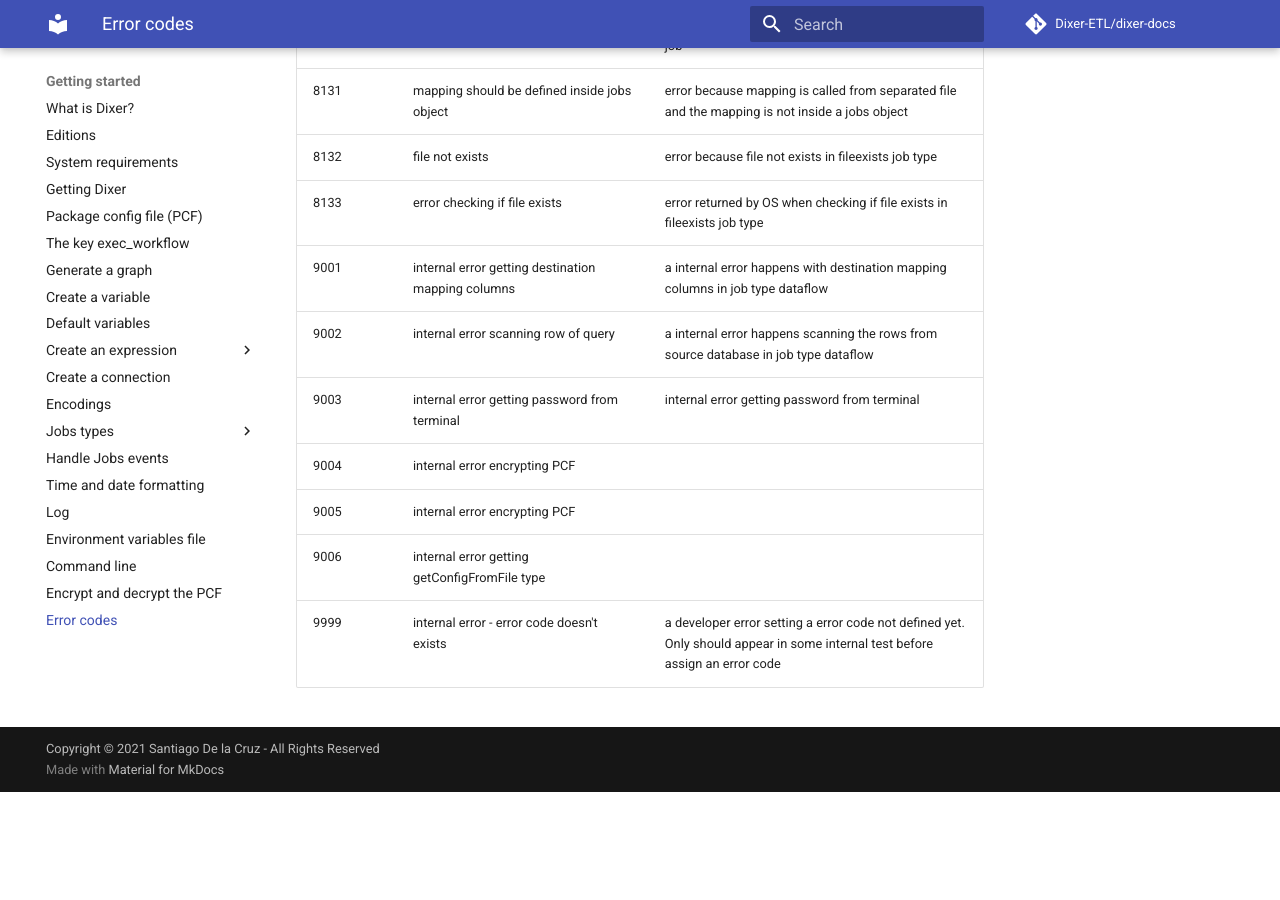
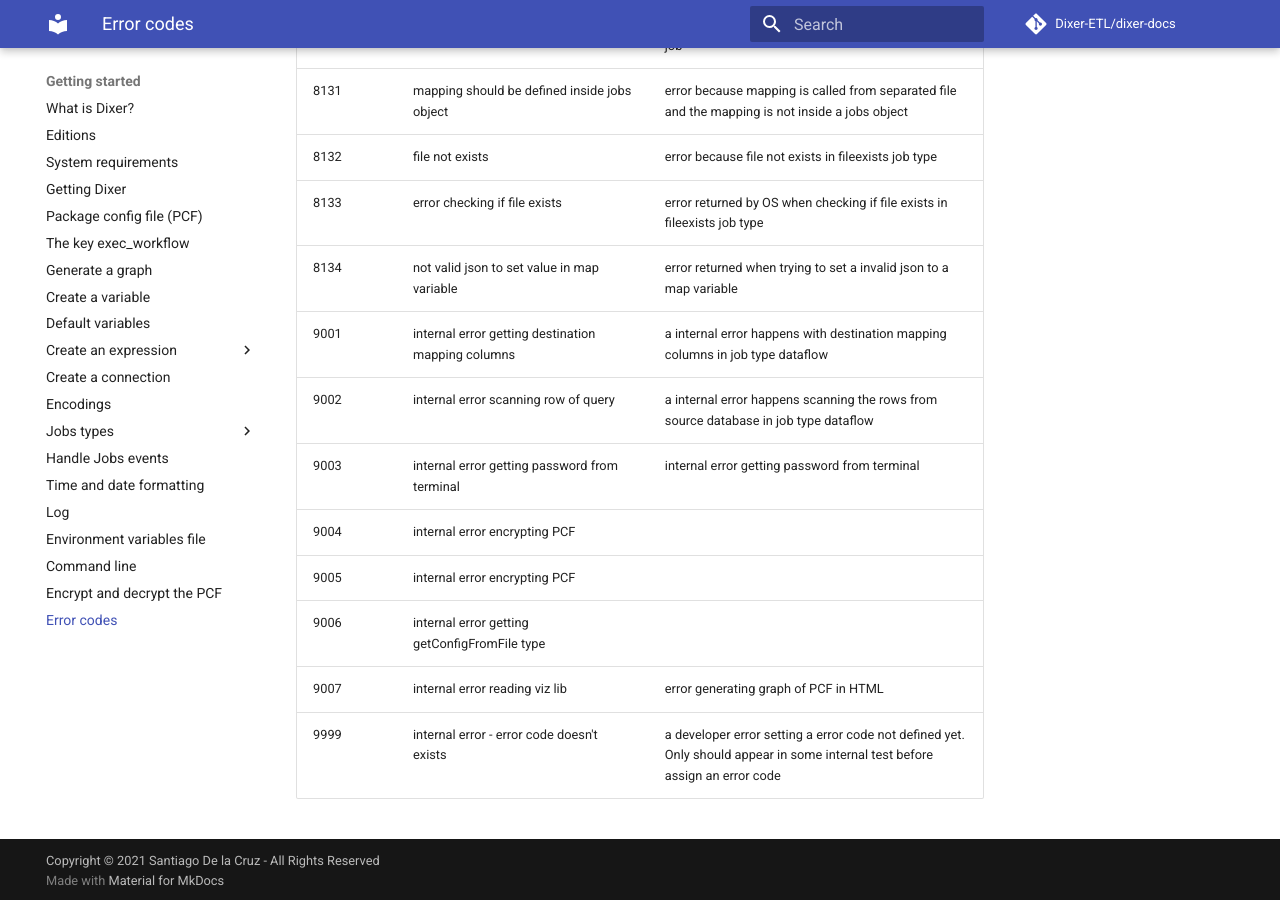
Before and after one commit to Dixer-ETL/dixer-docs, an MkDocs documentation site: the page built from docs/documentation/Error-codes.md, in a window 1280 px wide and 900 px high, scrolled down 8255 px. Built offline with MkDocs 1.6.1 and Material for MkDocs 9.7.7, drawn with Linux system fonts in a browser that asks for light colours; comment, search, counter and statistics services are not loaded; before the commit the page ends 9047 px from its top, so only the background shows below that.

Commit message:
Upodate error codes

```diff
--- a/docs/documentation/Error-codes.md
+++ b/docs/documentation/Error-codes.md
@@ -141,10 +141,12 @@ Error code OVER 9000! (yes, like Vegeta) are internal errors.
 | 8131       | mapping should be defined inside jobs object                                                 | error because mapping is called from separated file and the mapping is not inside a jobs object                                                   |
 | 8132       | file not exists                                                                              | error because file not exists in fileexists job type                                                                                              |
 | 8133       | error checking if file exists                                                                | error returned by OS when checking if file exists in fileexists job type                                                                          |
+| 8134       | not valid json to set value in map variable                                                  | error returned when trying to set a invalid json to a map variable                                                                                |
 | 9001       | internal error getting destination mapping columns                                           | a internal error happens with destination mapping columns in job type dataflow                                                                    |
 | 9002       | internal error scanning row of query                                                         | a internal error happens scanning the rows from source database in job type dataflow                                                              |
 | 9003       | internal error getting password from terminal                                                | internal error getting password from terminal                                                                                                     |
 | 9004       | internal error encrypting PCF                                                                |                                                                                                                                                   |
 | 9005       | internal error encrypting PCF                                                                |                                                                                                                                                   |
 | 9006       | internal error getting getConfigFromFile type                                                |                                                                                                                                                   |
+| 9007       | internal error reading viz lib                                                               | error generating graph of PCF in HTML                                                                                                             |
 | 9999       | internal error - error code doesn't exists                                                   | a developer error setting a error code not defined yet. Only should appear in some internal test before assign an error code                      |
```
